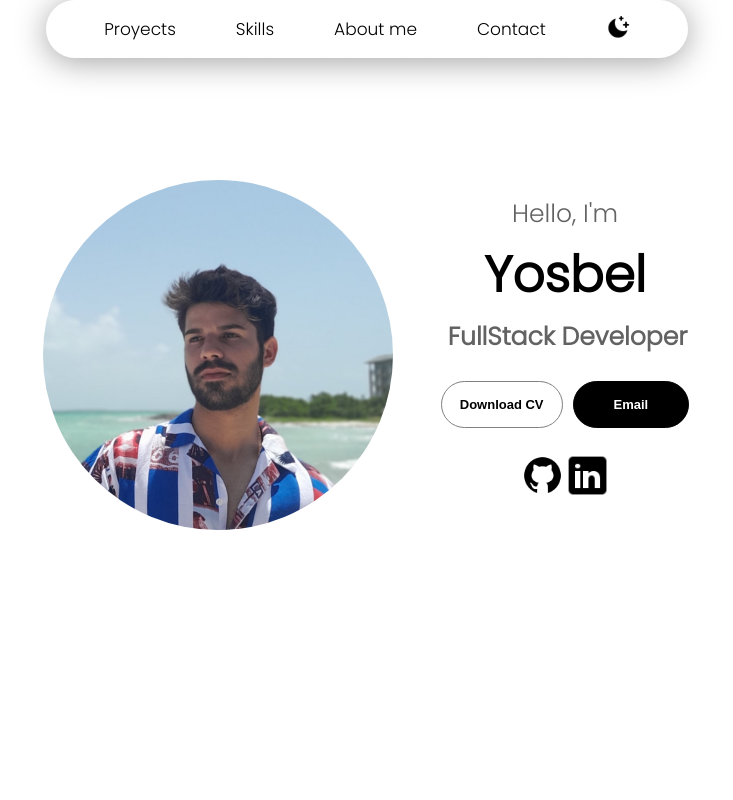
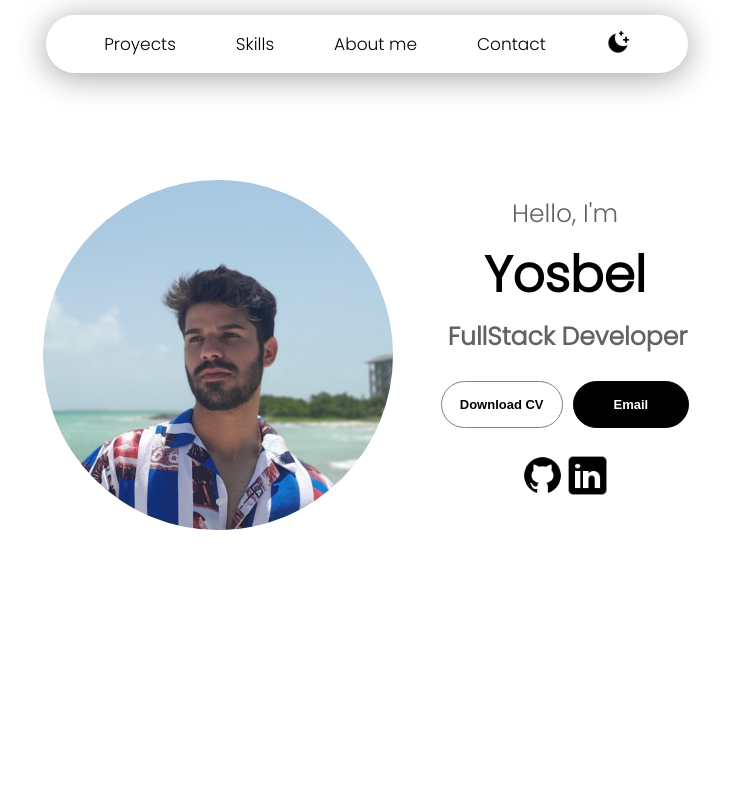
Before and after one commit to yosbelm/Portfolio, a React (Vite) app: page / in a window 1280 px wide. Shown: the top 800 px of the page, without its empty margins (274-1007 px from the left). Built offline with nearby package versions, Linux system fonts and the light colour scheme.

Commit message:
margin top to the nav

```diff
--- a/src/Header/HeaderStyles.module.css
+++ b/src/Header/HeaderStyles.module.css
@@ -5,7 +5,6 @@
     display: flex;
     flex-direction: row;
     justify-content: center;
-    /* column-gap: 10px; */
     width: 50%;
     position: fixed;
     padding-top: 15px;
@@ -13,6 +12,7 @@
     gap: 60px;
     left: 25%;
     z-index: 2;
+    margin-top: 15px;
 
     /* blur effect */
     background: linear-gradient(135deg, rgba(255,255,255,0.1), rgba(255,255,255,0));
```
